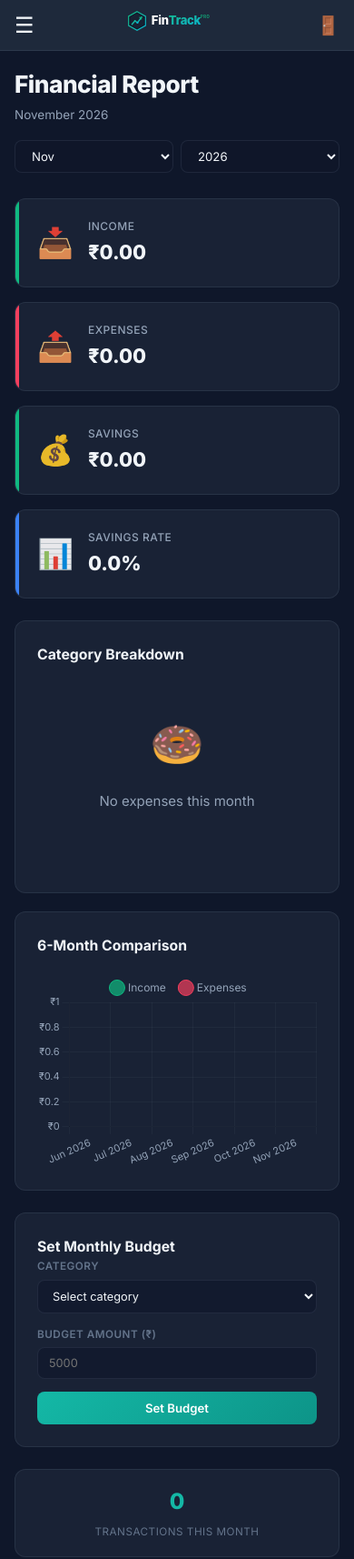
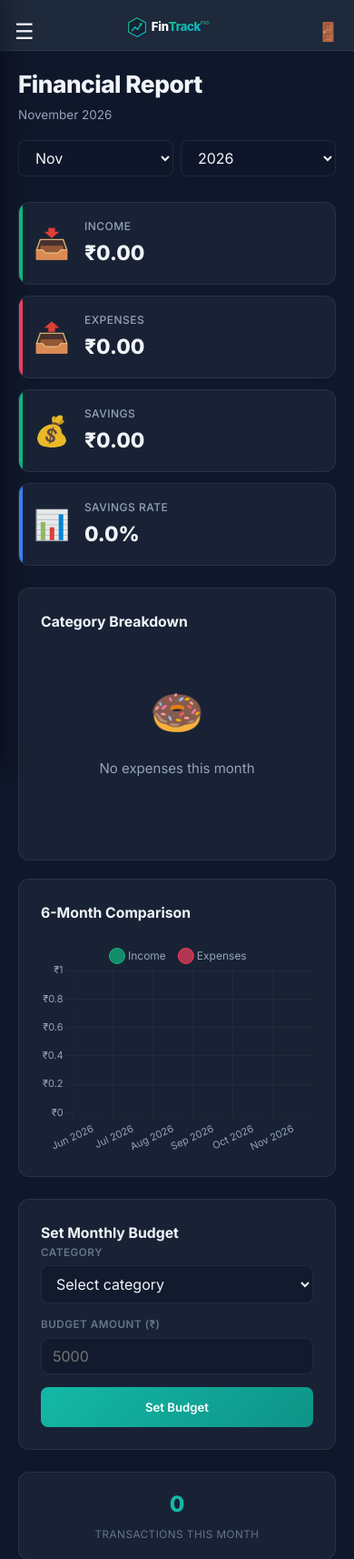
Before and after one commit to md-rounaq-ali/personal-finance-tracker, a Flask app: page /reports in a window 390 px wide. Shown: the top 1714 px of the page at 91% size. Run offline with Flask 3, Linux system fonts and the light colour scheme; the visitor is signed in with stand-in values (Sample User, id 1); data that the repository does not hold is empty; some libraries are stand-ins or nearby versions.

Commit message:
feat: cross-platform responsive design for desktop, tablet, laptop, and mobile with PWA support

```diff
--- a/app/static/css/style.css
+++ b/app/static/css/style.css
@@ -450,31 +450,132 @@ a:hover { color: var(--accent-hover); }
 .fade-in:nth-child(4) { animation-delay: 0.15s; }
 .fade-in:nth-child(5) { animation-delay: 0.2s; }
 
-/* --- Responsive --- */
-@media (max-width: 768px) {
-    .sidebar { transform: translateX(-100%); }
-    .sidebar.open { transform: translateX(0); }
-    .sidebar-overlay.show { display: block; }
-    .mobile-header { display: flex; }
-    .main-content { margin-left: 0; padding: 72px 16px 32px; }
-    .stats-grid { grid-template-columns: 1fr 1fr; }
-    .charts-grid { grid-template-columns: 1fr; }
-    .form-grid { grid-template-columns: 1fr; }
-    .filter-row { flex-direction: column; }
-    .filter-group { width: 100%; }
-    .page-header { flex-direction: column; align-items: flex-start; }
-    .header-actions { width: 100%; }
-    .quick-stats { flex-direction: column; }
-    .type-toggle { flex-direction: column; }
-    .month-selector { width: 100%; }
-    .month-selector select { flex: 1; }
-    .accounts-grid { grid-template-columns: 1fr; }
-    .chart-container { height: 220px; }
+/* --- Touch & Platform Accessibility --- */
+html, body {
+    overflow-x: hidden;
+    touch-action: manipulation;
+}
+.table-responsive {
+    overflow-x: auto;
+    -webkit-overflow-scrolling: touch;
 }
 
+/* --- Large Screens / Ultra-Wide Constraints (1440px+) --- */
+@media (min-width: 1440px) {
+    .main-content {
+        max-width: 1440px;
+    }
+}
+
+/* --- Tablets & iPads (1024px and below) --- */
+@media (max-width: 1024px) {
+    .sidebar {
+        transform: translateX(-100%);
+        box-shadow: 4px 0 24px rgba(0, 0, 0, 0.4);
+    }
+    .sidebar.open {
+        transform: translateX(0);
+    }
+    .sidebar-overlay.show {
+        display: block;
+    }
+    .mobile-header {
+        display: flex;
+        padding-top: max(14px, env(safe-area-inset-top));
+    }
+    .main-content {
+        margin-left: 0;
+        padding: calc(72px + env(safe-area-inset-top)) 20px calc(32px + env(safe-area-inset-bottom));
+    }
+    .stats-grid {
+        grid-template-columns: repeat(2, 1fr);
+        gap: 16px;
+    }
+    .charts-grid {
+        grid-template-columns: 1fr;
+    }
+    .accounts-grid {
+        grid-template-columns: repeat(2, 1fr);
+    }
+}
+
+/* --- Mobile Landscape & Standard Smartphones (768px and below) --- */
+@media (max-width: 768px) {
+    /* Prevent iOS Safari 16px auto-zoom quirk on input focus */
+    input, select, textarea {
+        font-size: 16px !important;
+    }
+    .btn, .nav-link, button {
+        min-height: 44px; /* Apple & Android touch target recommendation */
+    }
+    .form-grid {
+        grid-template-columns: 1fr;
+    }
+    .filter-row {
+        flex-direction: column;
+        align-items: stretch;
+    }
+    .filter-group {
+        width: 100%;
+    }
+    .page-header {
+        flex-direction: column;
+        align-items: flex-start;
+        gap: 16px;
+    }
+    .header-actions {
+        width: 100%;
+        display: flex;
+        flex-direction: column;
+        gap: 10px;
+    }
+    .header-actions .btn {
+        width: 100%;
+        justify-content: center;
+    }
+    .quick-stats {
+        flex-direction: column;
+    }
+    .type-toggle {
+        flex-direction: column;
+    }
+    .month-selector {
+        width: 100%;
+    }
+    .month-selector select {
+        flex: 1;
+    }
+    .accounts-grid {
+        grid-template-columns: 1fr;
+    }
+    .chart-container {
+        height: 240px;
+    }
+}
+
+/* --- Small Mobile Screens (480px and below) --- */
 @media (max-width: 480px) {
-    .stats-grid { grid-template-columns: 1fr; }
-    .auth-card { padding: 28px 20px; }
+    .stats-grid {
+        grid-template-columns: 1fr;
+        gap: 12px;
+    }
+    .stat-card {
+        padding: 16px;
+    }
+    .stat-value {
+        font-size: 1.5rem;
+    }
+    .auth-card {
+        padding: 24px 18px;
+        margin: 16px 12px;
+        border-radius: 14px;
+    }
+    .preview-stat-card {
+        padding: 12px;
+    }
+    .preview-stat-value {
+        font-size: 1.15rem;
+    }
 }
 
 /* Scrollbar */
--- a/app/static/js/app.js
+++ b/app/static/js/app.js
@@ -3,13 +3,41 @@
    Chart.js rendering, animations, interactions
    ============================================================ */
 
-// --- Sidebar Toggle (Mobile) ---
+// --- Sidebar Toggle (Mobile & Tablet) ---
 function toggleSidebar() {
     const sidebar = document.getElementById('sidebar');
     const overlay = document.getElementById('sidebarOverlay');
+    if (!sidebar || !overlay) return;
     sidebar.classList.toggle('open');
     overlay.classList.toggle('show');
 }
+
+// Close sidebar on ESC key
+document.addEventListener('keydown', (e) => {
+    if (e.key === 'Escape') {
+        const sidebar = document.getElementById('sidebar');
+        const overlay = document.getElementById('sidebarOverlay');
+        if (sidebar && sidebar.classList.contains('open')) {
+            sidebar.classList.remove('open');
+            if (overlay) overlay.classList.remove('show');
+        }
+    }
+});
+
+// Auto-close sidebar on mobile/tablet when a nav link is tapped
+document.addEventListener('DOMContentLoaded', () => {
+    const navLinks = document.querySelectorAll('.sidebar-nav .nav-link');
+    navLinks.forEach(link => {
+        link.addEventListener('click', () => {
+            if (window.innerWidth <= 1024) {
+                const sidebar = document.getElementById('sidebar');
+                const overlay = document.getElementById('sidebarOverlay');
+                if (sidebar) sidebar.classList.remove('open');
+                if (overlay) overlay.classList.remove('show');
+            }
+        });
+    });
+});
 
 // --- Flash Messages Auto-dismiss ---
 document.addEventListener('DOMContentLoaded', () => {
--- a/app/templates/base.html
+++ b/app/templates/base.html
@@ -7,6 +7,13 @@
     <meta name="google-site-verification" content="WbLnYv_r6ww11rtCvVFSACnYkrwxPiqdCcWfjJmmz6E" />
     <title>{% block title %}Dashboard{% endblock %} — FinTrack</title>
     <link rel="icon" type="image/svg+xml" href="{{ url_for('static', filename='img/favicon.svg') }}">
+    <link rel="apple-touch-icon" href="{{ url_for('static', filename='img/favicon.svg') }}">
+    <link rel="manifest" href="{{ url_for('static', filename='manifest.json') }}">
+    <meta name="theme-color" content="#0b1120">
+    <meta name="apple-mobile-web-app-capable" content="yes">
+    <meta name="apple-mobile-web-app-status-bar-style" content="black-translucent">
+    <meta name="apple-mobile-web-app-title" content="FinTrack">
+    <meta name="format-detection" content="telephone=no">
     <link rel="preconnect" href="https://fonts.googleapis.com">
     <link href="https://fonts.googleapis.com/css2?family=Inter:wght@300;400;500;600;700;800&display=swap" rel="stylesheet">
     <script src="https://cdn.jsdelivr.net/npm/chart.js@4.4.7/dist/chart.umd.min.js"></script>
```
Also changed, not shown: app/templates/landing.html (+8 -1 lines), app/static/manifest.json (added).
